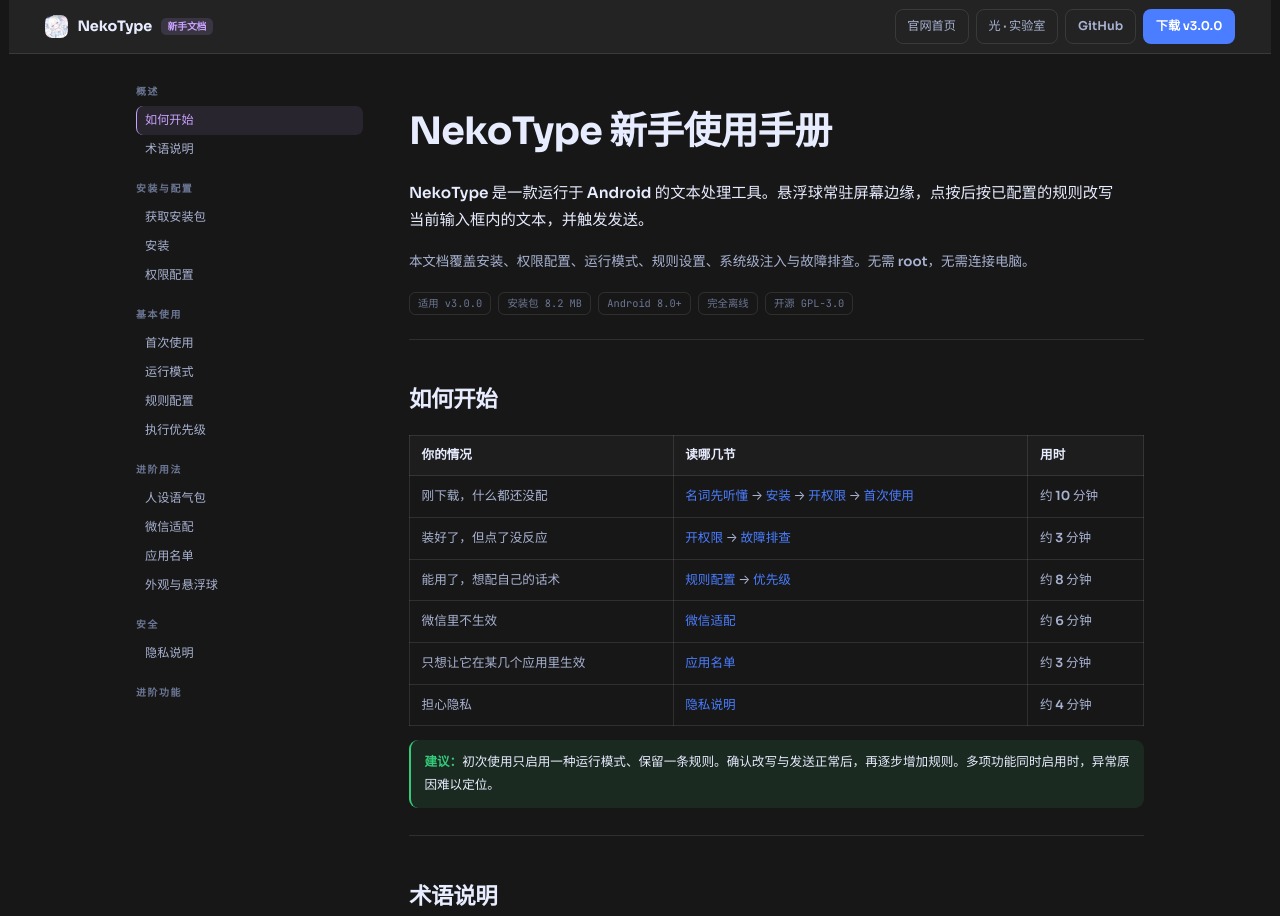
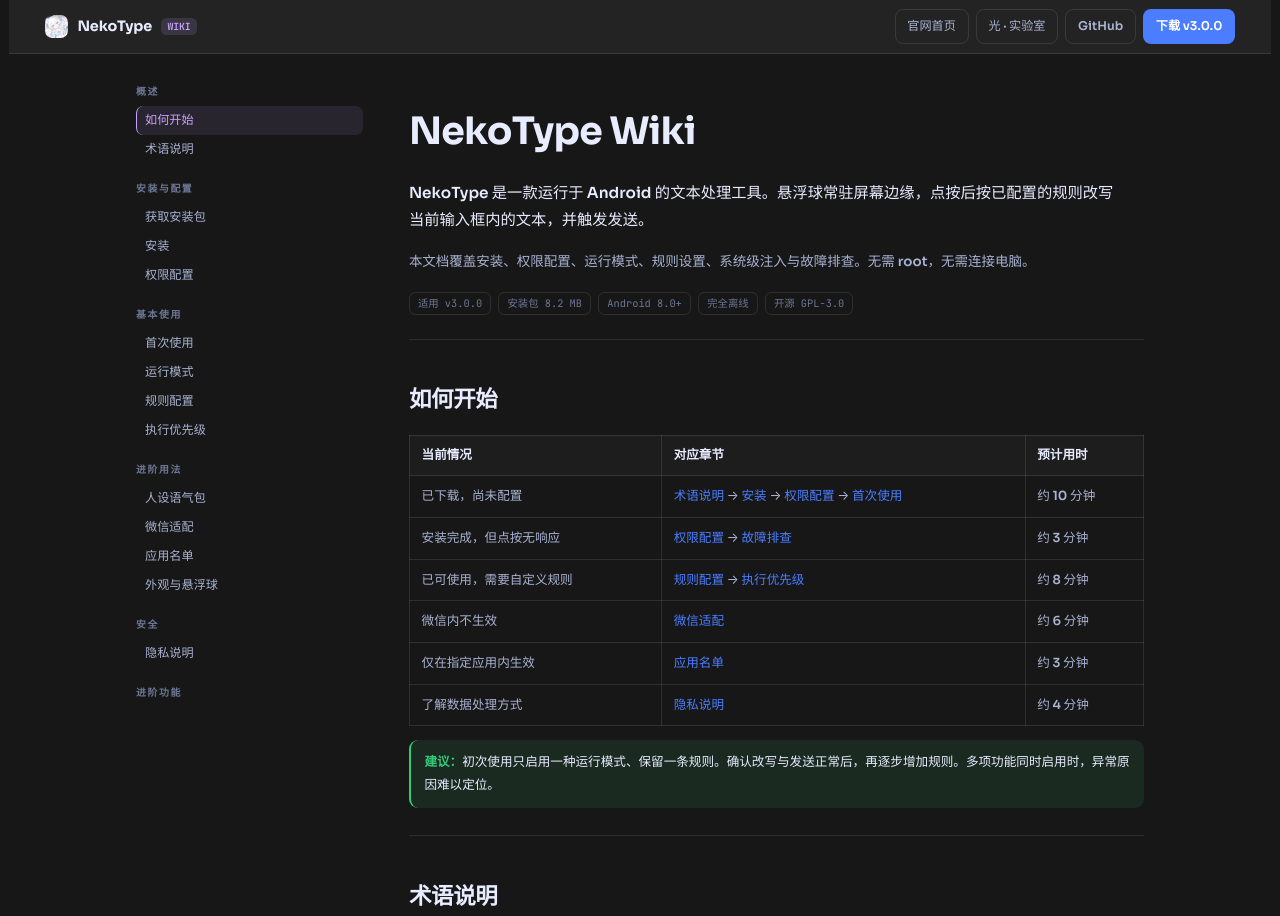
Before and after one commit to Yukstarlight/NekoType-web2, a plain HTML site: page wiki/index.html in a window 1280 px wide. Shown: the top 916 px of the page. Drawn offline with Linux system fonts and the light colour scheme.

Commit message:
docs(wiki): 标题改为 NekoType Wiki（去掉新手手册），顶栏标签、页脚、meta 同步；如何开始表格改书面表头与章节名

```diff
--- a/wiki/index.html
+++ b/wiki/index.html
@@ -4,20 +4,20 @@
   <meta charset="UTF-8" />
   <meta name="viewport" content="width=device-width, initial-scale=1.0, viewport-fit=cover" />
   <meta name="color-scheme" content="dark light" />
-  <title>NekoType 新手使用手册 · Wiki</title>
-  <meta name="description" content="NekoType 官方新手文档：先把名词讲明白（无障碍、Shizuku、悬浮窗、规则、优先级），再手把手教你装好、开权限、选模式、配规则、让微信也能用，最后是出问题怎么查。" />
+  <title>NekoType Wiki · 使用文档</title>
+  <meta name="description" content="NekoType Wiki：安装与权限配置、四种运行模式、规则与执行优先级、人设语气包、Shizuku 系统级注入、应用名单、集成终端、隐私说明、模块扩展与故障排查。" />
   <meta http-equiv="content-language" content="zh-CN" />
   <meta name="language" content="zh-CN" />
-  <meta property="og:title" content="NekoType 新手使用手册" />
-  <meta property="og:description" content="从「无障碍是什么」讲起的新手文档：装好、开权限、配规则、让微信也能用。" />
+  <meta property="og:title" content="NekoType Wiki" />
+  <meta property="og:description" content="安装、权限、运行模式、规则配置、系统级注入与故障排查。" />
   <meta property="og:image" content="https://nekotype.top/assets/index.jpg" />
   <meta property="og:type" content="article" />
   <meta property="og:locale" content="zh_CN" />
   <link rel="alternate" hreflang="zh-CN" href="https://nekotype.top/wiki/" />
   <link rel="alternate" hreflang="x-default" href="https://nekotype.top/wiki/" />
   <link rel="canonical" href="https://nekotype.top/wiki/" />
-  <link rel="icon" type="image/png" sizes="32x32" href="../assets/icon-32.png?v=2.9.1.60" />
-  <link rel="stylesheet" href="../assets/css/style.css?v=2.9.1.60" />
+  <link rel="icon" type="image/png" sizes="32x32" href="../assets/icon-32.png?v=2.9.1.62" />
+  <link rel="stylesheet" href="../assets/css/style.css?v=2.9.1.62" />
   <style>
     /* 站点全局给锚点留了 84px，这里改成 0，交给每个 section 的 scroll-margin-top 精确控制 */
     html { scroll-padding-top: 0; scroll-behavior: auto; }
@@ -120,9 +120,9 @@
 <body>
   <header class="wk-top">
     <a class="wk-top__brand" href="/">
-      <img src="../assets/icon-32.png?v=2.9.1.60" alt="NekoType" />
+      <img src="../assets/icon-32.png?v=2.9.1.62" alt="NekoType" />
       NekoType
-      <span class="wk-top__tag">新手文档</span>
+      <span class="wk-top__tag">WIKI</span>
     </a>
     <nav class="wk-top__nav">
       <a href="/">官网首页</a>
@@ -164,7 +164,7 @@
 
     <main class="wk-main">
       <div class="wk-hero">
-        <h1>NekoType 新手使用手册</h1>
+        <h1>NekoType Wiki</h1>
         <p>NekoType 是一款运行于 Android 的文本处理工具。悬浮球常驻屏幕边缘，点按后按已配置的规则改写当前输入框内的文本，并触发发送。</p>
         <p>本文档覆盖安装、权限配置、运行模式、规则设置、系统级注入与故障排查。无需 root，无需连接电脑。</p>
         <div class="wk-meta">
@@ -181,13 +181,13 @@
         <h2>如何开始</h2>
 
         <table class="wk-table">
-          <tr><th>你的情况</th><th>读哪几节</th><th>用时</th></tr>
-          <tr><td>刚下载，什么都还没配</td><td><a href="#words">名词先听懂</a> → <a href="#install">安装</a> → <a href="#perms">开权限</a> → <a href="#firstrun">首次使用</a></td><td>约 10 分钟</td></tr>
-          <tr><td>装好了，但点了没反应</td><td><a href="#perms">开权限</a> → <a href="#trouble">故障排查</a></td><td>约 3 分钟</td></tr>
-          <tr><td>能用了，想配自己的话术</td><td><a href="#rules">规则配置</a> → <a href="#order">优先级</a></td><td>约 8 分钟</td></tr>
-          <tr><td>微信里不生效</td><td><a href="#wechat">微信适配</a></td><td>约 6 分钟</td></tr>
-          <tr><td>只想让它在某几个应用里生效</td><td><a href="#whitelist">应用名单</a></td><td>约 3 分钟</td></tr>
-          <tr><td>担心隐私</td><td><a href="#privacy">隐私说明</a></td><td>约 4 分钟</td></tr>
+          <tr><th>当前情况</th><th>对应章节</th><th>预计用时</th></tr>
+          <tr><td>已下载，尚未配置</td><td><a href="#words">术语说明</a> → <a href="#install">安装</a> → <a href="#perms">权限配置</a> → <a href="#firstrun">首次使用</a></td><td>约 10 分钟</td></tr>
+          <tr><td>安装完成，但点按无响应</td><td><a href="#perms">权限配置</a> → <a href="#trouble">故障排查</a></td><td>约 3 分钟</td></tr>
+          <tr><td>已可使用，需要自定义规则</td><td><a href="#rules">规则配置</a> → <a href="#order">执行优先级</a></td><td>约 8 分钟</td></tr>
+          <tr><td>微信内不生效</td><td><a href="#wechat">微信适配</a></td><td>约 6 分钟</td></tr>
+          <tr><td>仅在指定应用内生效</td><td><a href="#whitelist">应用名单</a></td><td>约 3 分钟</td></tr>
+          <tr><td>了解数据处理方式</td><td><a href="#privacy">隐私说明</a></td><td>约 4 分钟</td></tr>
         </table>
 
         <div class="wk-tip"><b>建议：</b>初次使用只启用一种运行模式、保留一条规则。确认改写与发送正常后，再逐步增加规则。多项功能同时启用时，异常原因难以定位。</div>
@@ -398,7 +398,7 @@
             在输入框里打几个字，比如 <code>好的</code>。<em>先别按发送</em>，让光标停在输入框里。
           </li>
           <li>
-            点屏幕上那个悬浮球。点了以后会出现三种正常反应之一：输入框里的字变了、字变了并且发出去了、或者弹一个提示说「无障碍未授权」。如果是第三种，回 <a href="#perms">开权限</a>。
+            点屏幕上那个悬浮球。点了以后会出现三种正常反应之一：输入框里的字变了、字变了并且发出去了、或者弹一个提示说「无障碍未授权」。如果是第三种，回 <a href="#perms">权限配置</a>。
           </li>
           <li>
             看到字变了，就说明你已经会用 80% 了。剩下的只是决定改成什么样，也就是规则。
@@ -430,7 +430,7 @@
             <td>悬浮球</td>
             <td>打完字，点一下球</td>
             <td>手动、可控，改完你能立刻看到结果再发</td>
-            <td>所有人；新手强烈建议从这个开始</td>
+            <td>所有用户；建议首次使用时选此项</td>
           </tr>
           <tr>
             <td>篡改键盘</td>
@@ -571,7 +571,7 @@
         <table class="wk-table">
           <tr><th>症状</th><th>结论</th></tr>
           <tr><td>备忘录可改写，微信点按无响应</td><td>属正常现象，按下列步骤配置 Shizuku</td></tr>
-          <tr><td>所有应用都没反应</td><td>不是微信的问题，回去看 <a href="#perms">开权限</a></td></tr>
+          <tr><td>所有应用都没反应</td><td>不是微信的问题，回去看 <a href="#perms">权限配置</a></td></tr>
           <tr><td>微信里能改，但发送失败</td><td>检查是否被拦了「剪贴板 / 无障碍」提示；升级到 v3.0.0（已修复「写回失败仍提示已变换」）</td></tr>
         </table>
 
@@ -782,7 +782,7 @@ neko feed / play / pet  # 喂食 / 陪玩 / 撸猫</code></pre>
           <tr>
             <td>两条规则互相打架</td>
             <td>优先级没拉开</td>
-            <td>看 <a href="#order">优先级</a>；或打开「按等级全局执行」</td>
+            <td>看 <a href="#order">执行优先级</a>；或打开「按等级全局执行」</td>
           </tr>
           <tr>
             <td>Shizuku 显示已断开</td>
@@ -853,7 +853,7 @@ certutil -hashfile NekoType-v3.0.0.apk MD5</code></pre>
   </div>
 
   <footer class="wk-footer">
-    <p>NekoType 新手文档 · 适用 v3.0.0 · GPL-3.0 · 完全离线 · 不申请网络权限</p>
+    <p>NekoType Wiki · 适用 v3.0.0 · GPL-3.0 · 完全离线 · 不申请网络权限</p>
     <p style="margin-top:6px"><a href="/" style="color:var(--primary)">返回官网</a> · <a href="https://github.com/Yukstarlight/NekoType" target="_blank" rel="noopener" style="color:var(--primary)">GitHub 源码</a> · <a href="https://github.com/Yukstarlight/NekoType/issues" target="_blank" rel="noopener" style="color:var(--primary)">反馈问题</a></p>
   </footer>
 
```
Also changed, not shown: index.html (+8 -8 lines), starlight/index.html (+1 -1 lines).
